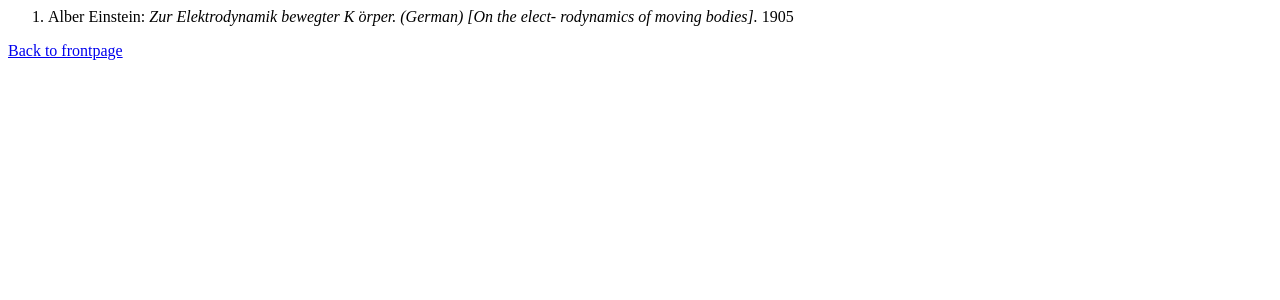
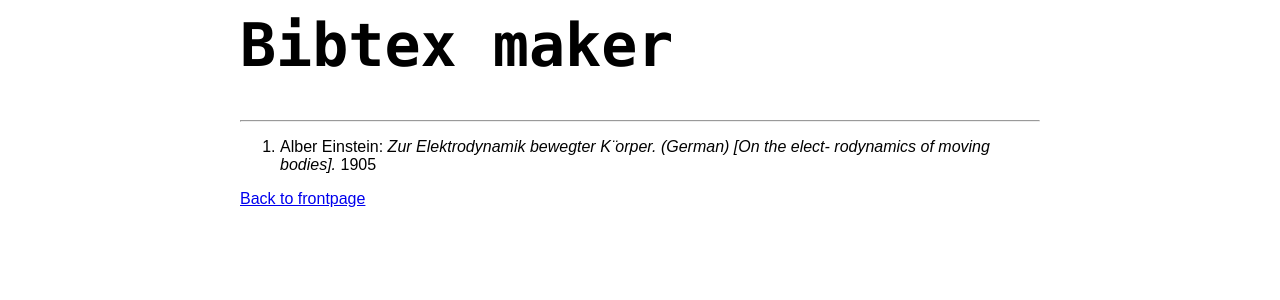
Before and after one commit to CristaHo/SprintStorm, a Flask app: page /view_reference in a window 1280 px wide. Shown: the top 300 px of the page. Run offline with Flask 3, Linux system fonts and the light colour scheme.

Commit message:
Layout created

```diff
--- /dev/null
+++ b/src/templates/layout.html
@@ -0,0 +1,47 @@
+<head>
+    <meta name="viewport" content="width=device-width, initial-scale=1">
+    <style>
+        body {
+            margin: auto;
+            max-width: 50em;
+            font-size: 16px;
+            font-family: 'Muli', sans-serif;
+            background-color: white;
+        }
+
+        .header {
+            font-size: 30px;
+            margin-top: 10px;
+            font-family:'Space Mono', 'Lucida Console', monospace ;
+        }
+
+        select:invalid{
+        color: gray;
+        }
+
+        input[type=text]:focus {
+            border: 2px solid black;
+        }
+
+        label {
+            padding: 0px 0px 0px 0px;
+
+        }
+
+
+
+    </style>
+</head>
+<body>
+<title>Bibtex maker - {% block title %}{% endblock %}</title>
+
+<div class="header">
+    <h1>Bibtex maker</h1>
+</div>
+
+
+
+{% block content %}{% endblock %}
+
+
+</body>
--- a/src/templates/view_reference.html
+++ b/src/templates/view_reference.html
@@ -1,5 +1,8 @@
-<title>View reference</title>
-
+<body>
+    {% extends "layout.html" %}
+    {% block title %}View references{% endblock %}
+    {% block content %}
+<hr>
 <div>
     <ol>
         <li>
```
Also changed, not shown: other parts of src/templates/view_reference.html (+2 -0 lines), src/templates/add_reference.html (+6 -3 lines), src/templates/index.html (+6 -2 lines).
